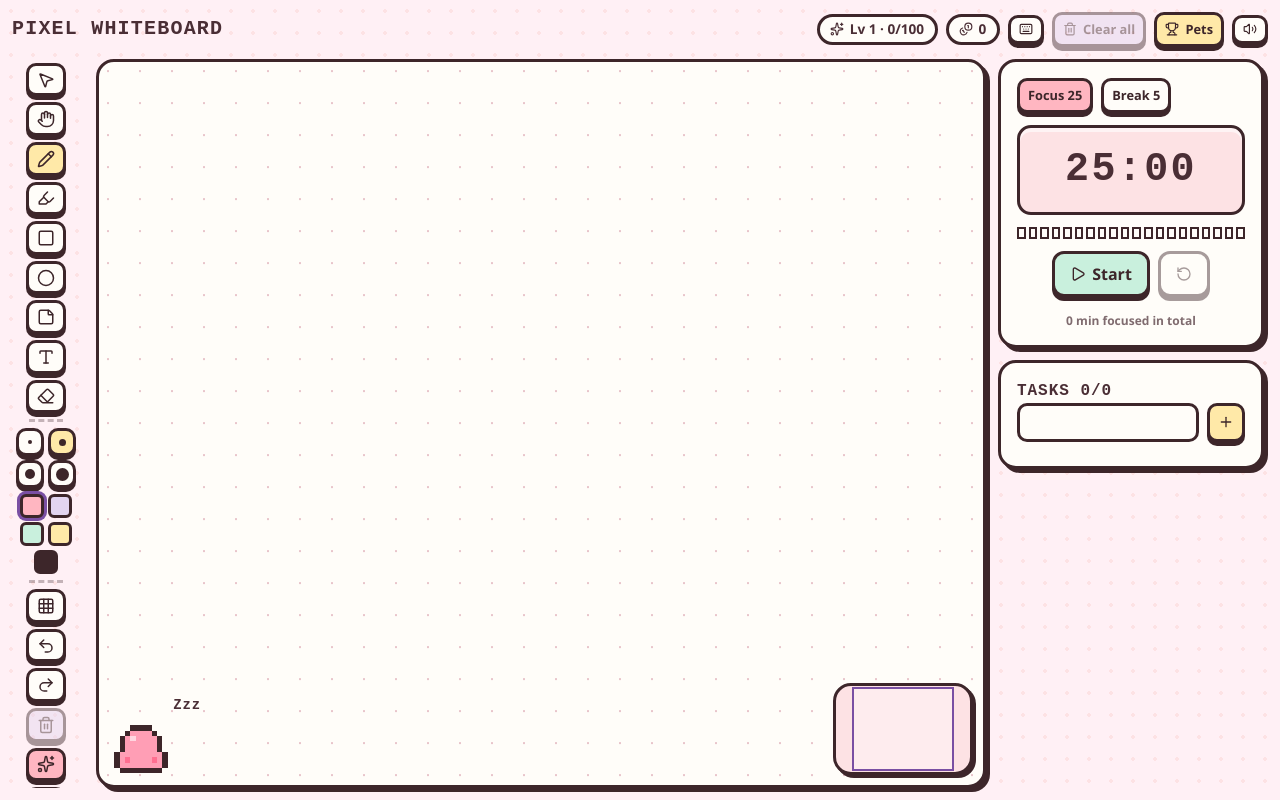
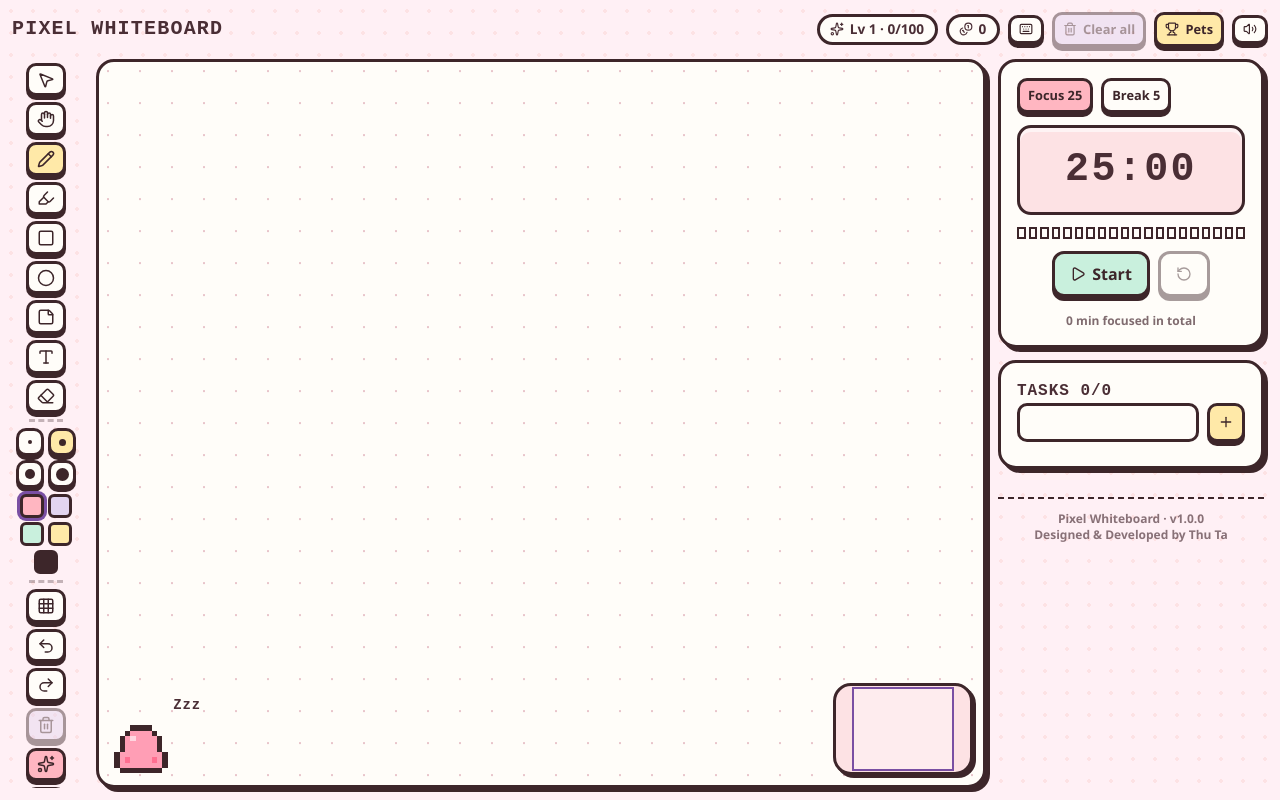
Before and after one commit to thuta122004/pixel-whiteboard, a React (Vite) app: page / in a window 1280 px wide. Built offline with nearby package versions, Linux system fonts and the light colour scheme.

Commit message:
added watermark

```diff
--- a/src/Pixelsmartwhiteboard.jsx
+++ b/src/Pixelsmartwhiteboard.jsx
@@ -1946,6 +1946,13 @@ function Whiteboard() {
               ))}
             </ul>
           </section>
+          <div className="border-t-2 border-dashed border-[#3D262A] pt-3 mt-4 text-center">
+            <p className="text-xs font-bold" style={{ opacity: 0.65 }}>
+              Pixel Whiteboard · v1.0.0
+              <br />
+              Designed & Developed by Thu Ta
+            </p>
+          </div>
         </aside>
       </div>
 
```
